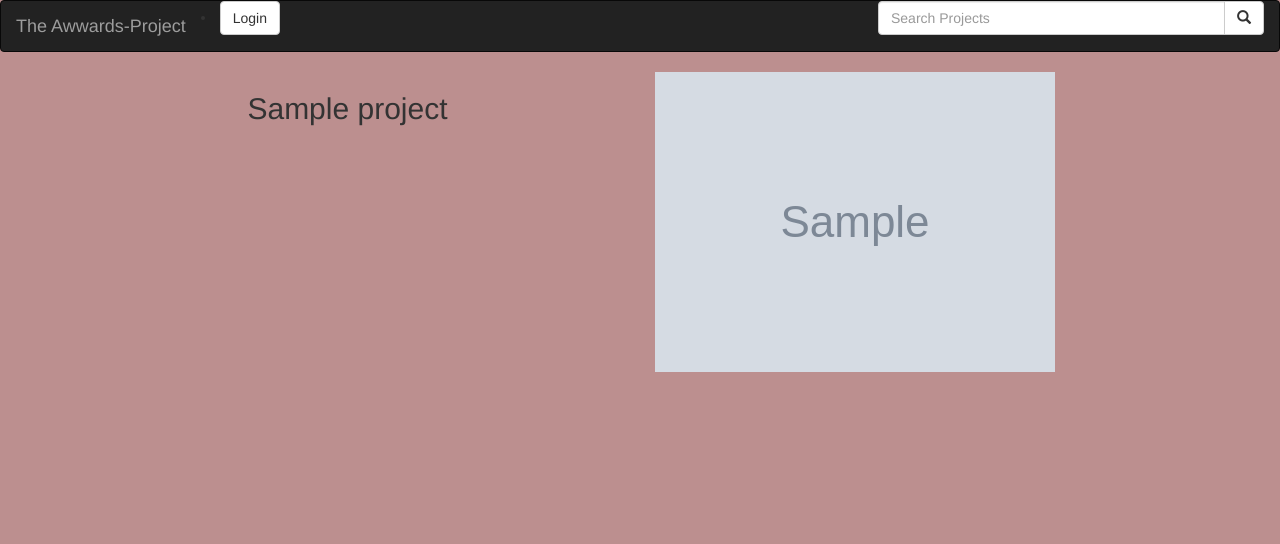
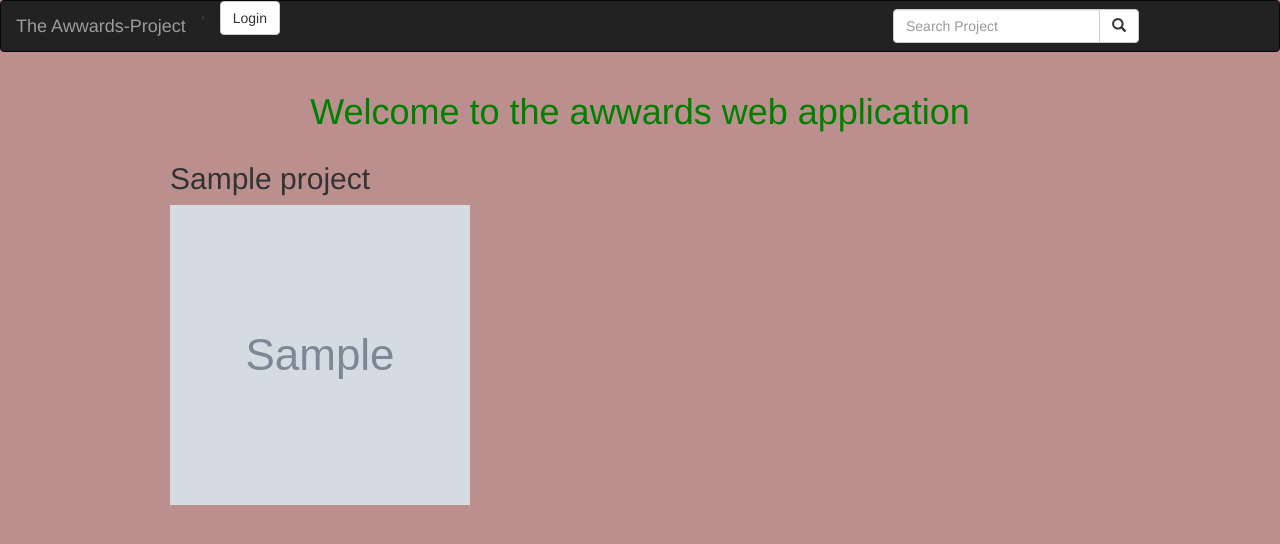
Before and after one commit to Mukantwarivirginie/Awwards-Project, a Django app: page / in a window 1280 px wide. Shown: the top 544 px of the page. Run offline with Django 3.2, Linux system fonts and the light colour scheme; tables that the repository leaves empty hold one stand-in row (values such as "Sample post"); grey boxes marked "Sample" are stand-in pictures; some libraries are stand-ins or nearby versions.

Commit message:
added search

```diff
--- a/photos/models.py
+++ b/photos/models.py
@@ -33,6 +33,8 @@ class Profile(models.Model):
     class Meta:
         ordering = ['name']
 
+
+
 class Project(models.Model):
 
     title = models.CharField(max_length =30)
@@ -62,12 +64,9 @@ class Project(models.Model):
 
     @classmethod
     def search_by_title(cls,search_term):
-        title = Project.objects.filter(title__icontains=search_term).all()
-        projects=None
-        for i in title:
-            print(i)
-            projects=cls.objects.filter(title=i.id)
+        projects=Project.objects.filter(title__icontains=search_term).all()
         return projects
+
 
 
     class Meta:
--- a/photos/templates/navbar.html
+++ b/photos/templates/navbar.html
@@ -16,17 +16,16 @@
       <!-- Adding a search form  -->
       <div class="col-sm-4 col-md-4 navbar-right">
 
-
-
+        <form class="navbar-form" role="search" action="{% url 'search_results' %}">
 
           <div class="input-group">
-            <input type="text" class="form-control" placeholder="Search Projects" name="article">
+            <input type="text" class="form-control" placeholder="Search Project" name="project">
             <div class="input-group-btn">
               <button class="btn btn-default" type="submit"><i class="glyphicon glyphicon-search"></i></button>
             </div>
           </div>
+        </form>
 
-        </form>
       </div>
       {% if user.is_authenticated %}
       <ul>
--- a/photos/templates/photos/todays-projects.html
+++ b/photos/templates/photos/todays-projects.html
@@ -3,29 +3,34 @@
 {{ block.super}}
 
 <div class="container">
+<h1 class="text-center">Welcome to the awwards web application</h1>
+
+  <div class="row">
+    {% for news_item in projects %}
+    <div class="col-md-6">
 
 
-    {% for news_item in projects %}
-
-    <div class="row">
-
-      <div class="col-xs-6 col-sm-6 col-md-6 col-lg-6">
-        <h2 class="text-center"> {{ news_item.title }} </h2>
-      </div>
 
 
-      <div class="col-xs-6 col-sm-6 col-md-6 col-lg-6">
-        <img src="{{news_item.picture_Main_pic.url}}" class="img-responsive" alt="Image">
-      </div>
+        <h2 class="text-centered" style="margin-left:100px;"> {{ news_item.title }} </h2>
+
+
+
+
+        <img src="{{news_item.picture_Main_pic.url}}"  alt="Image" width="300px" height="300px" style="margin-left:100px;"><br><br><br><br>
+
+
 
     </div>
-  </div>
   <br>
   {% empty %}
-  <div class="row">
+
     <h2 class="text-center">There no photos Awwards</h2>
-  </div>
+
   {% endfor %}
+</div>
 
 
 {% endblock %}
+
+</div>
--- a/photos/urls.py
+++ b/photos/urls.py
@@ -27,10 +27,15 @@ urlpatterns = [
     #  url(r'^new/view_profile$', views.view_profile, name='view_profile'),
      url(r'^new/project', views.postproject, name='postproject'),
      url(r'^ajax/projectletter/$', views.projectletter, name='projectletter'),
-     url(r'^api/merch/$', views.MerchList.as_view()),
+
+     url(r'^api/project/$', views.ProjectList.as_view()),
+
+     url(r'^api/profile/$', views.ProfileList.as_view()),
+
     url(r'^api-token-auth/', obtain_auth_token),
-    url(r'api/merch/merch-id/(?P<pk>[0-9]+)/$',
-    views.MerchDescription.as_view())
+     url(r'^search/', views.search_results, name='search_results'),
+    # url(r'api/merch/merch-id/(?P<pk>[0-9]+)/$',
+    # views.MerchDescription.as_view())
 
      ]
 
--- a/photos/views.py
+++ b/photos/views.py
@@ -14,7 +14,7 @@ from django.contrib.auth.decorators import login_required
 from rest_framework.response import Response
 from rest_framework.views import APIView
 
-from .serializer import MerchSerializer
+from .serializer import ProjectSerializer,ProfileSerializer
 
 
 
@@ -43,6 +43,7 @@ def projects_today(request):
 def awwards(request):
     projects = Project.objects.all()
     return render(request, 'photos/todays-projects.html', {"projects":projects})
+
 
 def projects_of_day(request):
     projects = Project.todays_projects()
@@ -140,19 +141,19 @@ def postproject(request):
 
 
 
+
 def search_results(request):
 
-    if 'article' in request.GET and request.GET["article"]:
-        search_term = request.GET.get("article")
-        searched_articles = Image.search_by_title(search_term)
+    if 'project' in request.GET and request.GET["project"]:
+        search_term = request.GET.get("project")
+        searched_projects = Project.search_by_title(search_term)
         message = f"{search_term}"
 
-        return render(request, 'photos/search.html',{"message":message,"articles": searched_articles})
+        return render(request, 'photos/search.html',{"message":message, "projects": searched_projects})
 
     else:
         message = "You haven't searched for any term"
         return render(request, 'photos/search.html',{"message":message})
-
 
 
 
@@ -172,17 +173,18 @@ def projectletter(request):
     return JsonResponse(data)
 
 
-class MerchList(APIView):
+
+class ProjectList(APIView):
     def get(self, request, format=None):
-        all_merch = MoringaMerch.objects.all()
-        serializers = MerchSerializer(all_merch, many=True)
+        all_merch = Project.objects.all()
+        serializers = ProjectSerializer(all_merch, many=True)
         permission_classes = (IsAdminOrReadOnly,)
         return Response(serializers.data)
 
 
 
     def post(self, request, format=None):
-        serializers = MerchSerializer(data=request.data)
+        serializers = ProjectSerializer(data=request.data)
         if serializers.is_valid():
             serializers.save()
             return Response(serializers.data, status=status.HTTP_201_CREATED)
@@ -190,31 +192,52 @@ class MerchList(APIView):
 
 
 
-class MerchDescription(APIView):
-    permission_classes = (IsAdminOrReadOnly,)
-    def get_merch(self, pk):
-        try:
-            return MoringaMerch.objects.get(pk=pk)
-        except MoringaMerch.DoesNotExist:
-            return Http404
 
-    def get(self, request, pk, format=None):
-        merch = self.get_merch(pk)
-        serializers = MerchSerializer(merch)
+class ProfileList(APIView):
+    def get(self, request, format=None):
+        all_merch = Profile.objects.all()
+        serializers = ProfileSerializer(all_merch, many=True)
+        permission_classes = (IsAdminOrReadOnly,)
         return Response(serializers.data)
 
 
-    def put(self, request, pk, format=None):
-        merch = self.get_merch(pk)
-        serializers = MerchSerializer(merch, request.data)
-        if serializers.is_valid():
-            serializers.save()
-            return Response(serializers.data)
-        else:
-            return Response(serializers.errors, status=status.HTTP_400_BAD_REQUEST)
 
 
-    def delete(self, request, pk, format=None):
-        merch = self.get_merch(pk)
-        merch.delete()
-        return Response(status=status.HTTP_204_NO_CONTENT)
+
+
+
+
+
+
+
+
+
+
+# class MerchDescription(APIView):
+#     permission_classes = (IsAdminOrReadOnly,)
+#     def get_merch(self, pk):
+#         try:
+#             return MoringaMerch.objects.get(pk=pk)
+#         except MoringaMerch.DoesNotExist:
+#             return Http404
+
+#     def get(self, request, pk, format=None):
+#         merch = self.get_merch(pk)
+#         serializers = MerchSerializer(merch)
+#         return Response(serializers.data)
+
+
+#     def put(self, request, pk, format=None):
+#         merch = self.get_merch(pk)
+#         serializers = MerchSerializer(merch, request.data)
+#         if serializers.is_valid():
+#             serializers.save()
+#             return Response(serializers.data)
+#         else:
+#             return Response(serializers.errors, status=status.HTTP_400_BAD_REQUEST)
+
+
+#     def delete(self, request, pk, format=None):
+#         merch = self.get_merch(pk)
+#         merch.delete()
+#         return Response(status=status.HTTP_204_NO_CONTENT)
```
Also changed, not shown: photos/serializer.py (+9 -2 lines), photos/templates/photos/search.html (+15 -8 lines).
